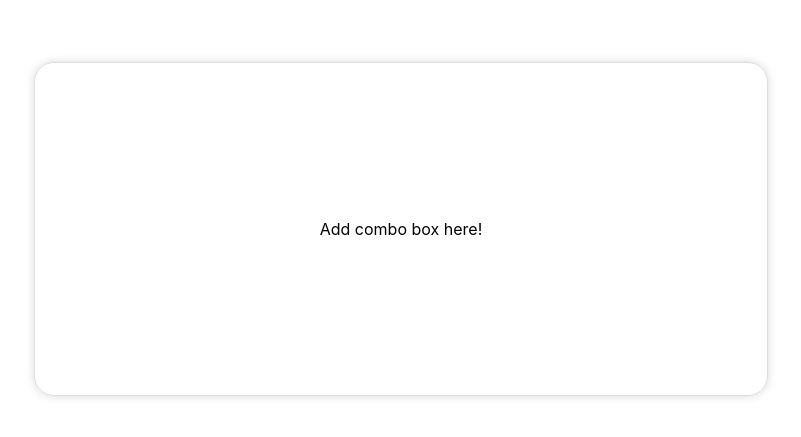
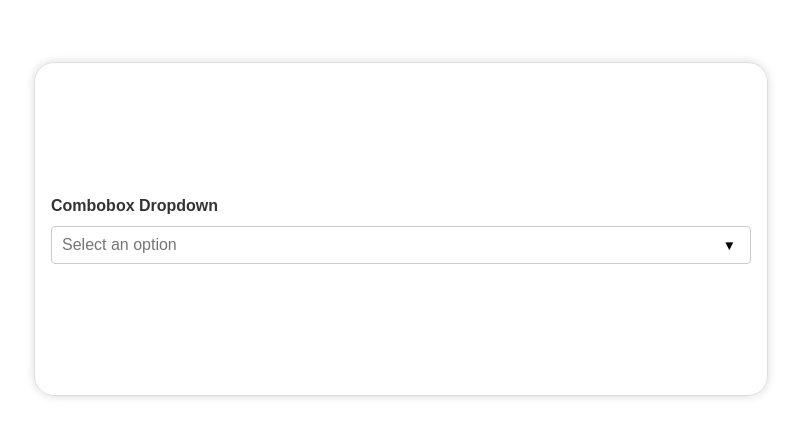
Before and after one commit to trytemelio/frontend-interview-combobox-2024, a React (Vite) app: page / in a window 1280 px wide. Shown: the part 179-616 px from the top of the page, without its empty margins (239-1040 px from the left). Built offline with nearby package versions, Linux system fonts and the light colour scheme.

Commit message:
feat(comboBox): comboBox component is added

```diff
--- /dev/null
+++ b/src/App.constants.ts
@@ -0,0 +1,17 @@
+export enum ComBoxOptionsEnum {
+  Option1 = 'Option1',
+  Option2 = 'Option2',
+  Option3 = 'Option3',
+  Option4 = 'Option4',
+  Option5 = 'Option5',
+}
+
+import { ComBoxOptions } from './components/ComboBox/ComboBox';
+
+export const comboBoxOptions: ComBoxOptions<ComBoxOptionsEnum> = [
+  { label: 'Option1', value: ComBoxOptionsEnum.Option1 },
+  { label: 'Option2', value: ComBoxOptionsEnum.Option2 },
+  { label: 'Option3', value: ComBoxOptionsEnum.Option3 },
+  { label: 'Option4', value: ComBoxOptionsEnum.Option4 },
+  { label: 'Option5', value: ComBoxOptionsEnum.Option5 },
+];
--- a/src/App.tsx
+++ b/src/App.tsx
@@ -1,11 +1,23 @@
-import "./App.scss";
-import { ComboBox } from "./combo-box";
+import { useState } from 'react';
+import { comboBoxOptions, ComBoxOptionsEnum } from './App.constants';
+import './App.scss';
+import ComboBox from './components/ComboBox';
+import { ComboBoxOption } from './components/ComboBox/ComboBox';
 
 const App = () => {
+  const [selectedOptions, setSelectedOptions] = useState<
+    ComboBoxOption<ComBoxOptionsEnum>[]
+  >([]);
+
   return (
-    <div className="center">
-      <div className="card">
-        <ComboBox />
+    <div className='center'>
+      <div className='card'>
+        <ComboBox
+          label='Combobox Dropdown'
+          options={comboBoxOptions}
+          setSelectedOptions={setSelectedOptions}
+          selectedOptions={selectedOptions}
+        />
       </div>
     </div>
   );
--- a/src/combo-box.tsx
+++ /dev/null
@@ -1,8 +0,0 @@
-// Finish the code here.
-// Feel free to modify any of the code in this project, this is just a starting point if it's helpful.
-
-interface ComboBoxProps {}
-
-export const ComboBox = (props: ComboBoxProps) => {
-  return "Add combo box here!";
-};
--- /dev/null
+++ b/src/components/ComboBox/ComboBox.module.scss
@@ -0,0 +1,95 @@
+.comboBox {
+  position: relative;
+  width: 100%;
+  font-family: Arial, sans-serif;
+}
+
+.label {
+  display: block;
+  margin-bottom: 8px;
+  font-weight: bold;
+  color: #333;
+}
+
+.wrapper {
+  display: flex;
+  align-items: center;
+  flex-wrap: wrap;
+  border: 1px solid #ccc;
+  border-radius: 4px;
+  padding: 8px;
+}
+
+.tags {
+  display: flex;
+  flex-wrap: wrap;
+  gap: 4px;
+}
+
+.tag {
+  display: flex;
+  align-items: center;
+  background: #007bff;
+  color: white;
+  border-radius: 4px;
+  padding: 4px 8px;
+}
+
+.tagRemove {
+  margin-left: 4px;
+  background: none;
+  border: none;
+  cursor: pointer;
+}
+
+.input {
+  flex: 1;
+  border: none;
+  outline: none;
+  font-size: 16px;
+}
+
+.toggle {
+  background: none;
+  border: none;
+  cursor: pointer;
+}
+
+.listbox {
+  position: absolute;
+  top: 100%;
+  left: 0;
+  width: 100%;
+  max-height: 200px;
+  overflow-y: auto;
+  border: 1px solid #ccc;
+  background: white;
+  z-index: 10;
+  border-radius: 0 0 4px 4px;
+  list-style-type: none;
+  padding: 0px;
+  margin: 0;
+}
+
+.option {
+  padding: 8px;
+  cursor: pointer;
+  font-size: 16px;
+}
+
+.highlighted {
+  background-color: #eff1f6;
+  color: #333;
+}
+
+.noResults {
+  padding: 8px;
+  color: #999;
+  text-align: center;
+}
+
+.selectedLabel {
+  font-weight: bold;
+  color: #333;
+  background-color: #eff1f6;
+}
--- /dev/null
+++ b/src/components/ComboBox/ComboBox.tsx
@@ -0,0 +1,244 @@
+import React, { useState, useRef, useCallback } from 'react';
+import styles from './ComboBox.module.scss';
+import { useClickAway } from '../../hooks/useClickAway';
+
+export interface ComboBoxOption<T> {
+  label: string;
+  value: T;
+}
+
+export type ComBoxOptions<T> = ComboBoxOption<T>[];
+
+interface ComboBoxProps<T> {
+  options: ComboBoxOption<T>[];
+  multiselect?: boolean;
+  name?: string;
+  label?: string;
+  setSelectedOptions: React.Dispatch<React.SetStateAction<ComboBoxOption<T>[]>>;
+  selectedOptions: ComboBoxOption<T>[];
+}
+
+const ComboBox = <T extends string>({
+  options,
+  multiselect = false,
+  name = 'combobox-input',
+  label = 'Options',
+  setSelectedOptions,
+  selectedOptions,
+}: ComboBoxProps<T>) => {
+  const [inputValue, setInputValue] = useState<string>('');
+  const [filteredOptions, setFilteredOptions] =
+    useState<ComboBoxOption<T>[]>(options);
+  const [isOpen, setIsOpen] = useState<boolean>(false);
+  const [selectedIndex, setSelectedIndex] = useState<number>(-1);
+
+  const inputRef = useRef<HTMLInputElement>(null);
+  const wrapperRef = useRef<HTMLDivElement>(null);
+
+  useClickAway({
+    handler: () => setIsOpen(false),
+    ref: wrapperRef,
+  });
+
+  const filterOptions = useCallback(
+    (value: string) => {
+      const filtered = options.filter((option) =>
+        option.label.toLowerCase().includes(value.toLowerCase())
+      );
+      setFilteredOptions(filtered);
+    },
+    [options]
+  );
+
+  const handleInputChange = useCallback(
+    (e: React.ChangeEvent<HTMLInputElement>) => {
+      const value = e.target.value;
+      setInputValue(value);
+      setIsOpen(true);
+      filterOptions(value);
+      setSelectedIndex(-1);
+    },
+    [filterOptions]
+  );
+
+  const handleSelectOption = useCallback(
+    (option: ComboBoxOption<T>) => {
+      if (multiselect) {
+        const alreadySelected = selectedOptions.some(
+          (selected) => selected.value === option.value
+        );
+        if (!alreadySelected) {
+          setSelectedOptions((prev) => [...prev, option]);
+        }
+        setInputValue('');
+      } else {
+        setSelectedOptions([option]);
+        setInputValue(option.label);
+      }
+      setIsOpen(false);
+    },
+    [multiselect, selectedOptions, setSelectedOptions]
+  );
+
+  const removeSelectedOption = useCallback(
+    (option: ComboBoxOption<T>) => {
+      setSelectedOptions((prev) =>
+        prev.filter((selected) => selected.value !== option.value)
+      );
+    },
+    [setSelectedOptions]
+  );
+
+  const handleKeyDown = useCallback(
+    (e: React.KeyboardEvent<HTMLInputElement>) => {
+      if (filteredOptions.length === 0) return;
+
+      const { key } = e;
+
+      const handleArrowDown = () => {
+        setSelectedIndex((prev) =>
+          prev < filteredOptions.length - 1 ? prev + 1 : 0
+        );
+
+        if (!isOpen) {
+          setIsOpen(true);
+        }
+      };
+
+      const handleArrowUp = () => {
+        setSelectedIndex((prev) =>
+          prev > 0 ? prev - 1 : filteredOptions.length - 1
+        );
+      };
+
+      const handleEnter = () => {
+        if (selectedIndex >= 0) {
+          handleSelectOption(filteredOptions[selectedIndex]);
+        }
+      };
+
+      const handleEscape = () => {
+        setIsOpen(false);
+      };
+
+      const handleBackspace = () => {
+        if (!inputValue && selectedOptions.length > 0) {
+          const lastSelectedOption =
+            selectedOptions[selectedOptions.length - 1];
+          removeSelectedOption(lastSelectedOption);
+        }
+      };
+
+      const keyHandlers: { [key: string]: () => void } = {
+        ArrowDown: handleArrowDown,
+        ArrowUp: handleArrowUp,
+        Enter: handleEnter,
+        Escape: handleEscape,
+        Backspace: handleBackspace,
+      };
+
+      if (keyHandlers[key]) {
+        e.preventDefault();
+        keyHandlers[key]();
+      }
+    },
+    [
+      isOpen,
+      filteredOptions,
+      setSelectedIndex,
+      selectedIndex,
+      handleSelectOption,
+      inputValue,
+      selectedOptions,
+      removeSelectedOption,
+      setIsOpen,
+    ]
+  );
+
+  return (
+    <div className={styles.comboBox} ref={wrapperRef}>
+      <label htmlFor={name} className={styles.label}>
+        {label}
+      </label>
+
+      <div className={styles.wrapper}>
+        {multiselect && (
+          <div className={styles.tags}>
+            {selectedOptions.map((option) => (
+              <div key={option.value} className={styles.tag}>
+                {option.label}
+                <button
+                  type='button'
+                  className={styles.tagRemove}
+                  onClick={() => removeSelectedOption(option)}
+                >
+                  X
+                </button>
+              </div>
+            ))}
+          </div>
+        )}
+        <input
+          id={name}
+          type='text'
+          ref={inputRef}
+          value={inputValue}
+          onKeyDown={handleKeyDown}
+          onClick={() => setIsOpen(true)}
+          onChange={handleInputChange}
+          placeholder={multiselect ? 'Select options' : 'Select an option'}
+          className={styles.input}
+          aria-expanded={isOpen}
+          aria-controls='combobox-listbox'
+          aria-activedescendant={
+            selectedIndex >= 0 ? `option-${selectedIndex}` : undefined
+          }
+        />
+        <button
+          type='button'
+          className={styles.toggle}
+          onClick={() => setIsOpen((prev) => !prev)}
+          aria-label='Toggle dropdown'
+        >
+          {isOpen ? '▲' : '▼'}
+        </button>
+      </div>
+
+      {isOpen && (
+        <ul
+          id='combobox-listbox'
+          role='listbox'
+          className={styles.listbox}
+          aria-labelledby={name}
+        >
+          {filteredOptions.length > 0 ? (
+            filteredOptions.map((option, index) => {
+              const isSelected = selectedOptions.some(
+                (selected) => selected.value === option.value
+              );
+
+              return (
+                <li
+                  key={option.value}
+                  id={`option-${index}`}
+                  role='option'
+                  aria-selected={selectedIndex === index}
+                  className={`${styles.option} ${
+                    selectedIndex === index ? styles.highlighted : ''
+                  } ${isSelected ? styles.selectedLabel : ''}`}
+                  onClick={() => handleSelectOption(option)}
+                >
+                  {option.label}
+                </li>
+              );
+            })
+          ) : (
+            <li className={styles.noResults}>No options</li>
+          )}
+        </ul>
+      )}
+    </div>
+  );
+};
+
+export default ComboBox;
--- /dev/null
+++ b/src/components/ComboBox/index.ts
@@ -0,0 +1 @@
+export { default } from './ComboBox';
--- /dev/null
+++ b/src/hooks/useClickAway.ts
@@ -0,0 +1,26 @@
+import { useEffect } from 'react';
+
+export const useClickAway = ({
+  ref,
+  handler,
+}: {
+  ref: React.RefObject<HTMLDivElement>;
+  handler: (event: MouseEvent | TouchEvent) => void;
+}) => {
+  useEffect(() => {
+    const listener = (event: MouseEvent | TouchEvent) => {
+      if (!ref.current || ref.current.contains(event.target as Node)) {
+        return;
+      }
+      handler(event);
+    };
+
+    document.addEventListener('mousedown', listener);
+    document.addEventListener('touchstart', listener);
+
+    return () => {
+      document.removeEventListener('mousedown', listener);
+      document.removeEventListener('touchstart', listener);
+    };
+  }, [ref, handler]);
+};
```
